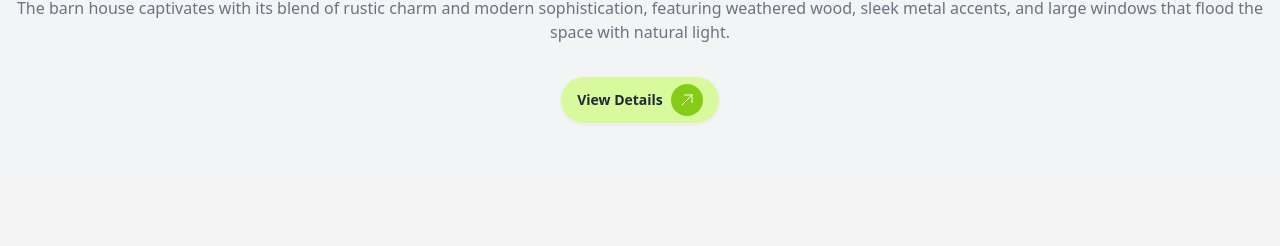
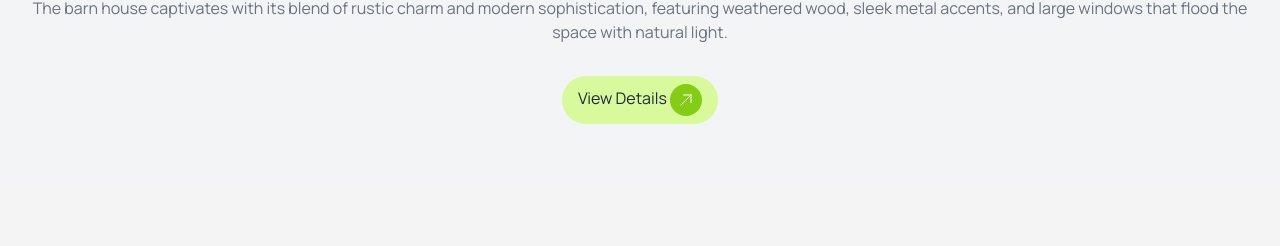
Before and after one commit to muzahid75/Assignment-03, a plain HTML site: page index.html in a window 1280 px wide. Shown: the part 554-800 px from the top of the page. Drawn offline with nearby package versions, Linux system fonts and the light colour scheme.

```diff
--- a/index.html
+++ b/index.html
@@ -5,6 +5,10 @@
     <meta charset="UTF-8">
     <meta name="viewport" content="width=device-width, initial-scale=1.0">
     <title>Assignment - 03</title>
+    <!-- google font cdn  -->
+    <link rel="preconnect" href="https://fonts.googleapis.com">
+    <link rel="preconnect" href="https://fonts.gstatic.com" crossorigin>
+    <link href="https://fonts.googleapis.com/css2?family=Manrope:wght@200..800&display=swap" rel="stylesheet">
     <!-- tailwind CDN -->
     <script src="https://cdn.tailwindcss.com"></script>
     <!-- DaisyUI cdn -->
@@ -18,7 +22,7 @@
                         clifford: '#da373d',
                     },
                     fontFamily: {
-
+                        Manrope: ["Manrope", "sans-serif"]
                     }
                 }
             }
@@ -26,7 +30,7 @@
     </script>
 </head>
 
-<body>
+<body class=" font-Manrope">
     <!-- header section  -->
     <header class="px-3 bg-gray-100">
         <div class="container mx-auto flex justify-between items-center p-4">
@@ -74,7 +78,7 @@
             <p class="text-gray-500 my-4">The barn house captivates with its blend of rustic charm and modern
                 sophistication, featuring weathered wood, sleek metal accents, and large windows that flood the space
                 with natural light.</p>
-            <button class="btn max-w-40 mt-4 bg-lime-200 rounded-full">
+            <button class="mt-4 px-4 py-2 bg-lime-200 rounded-full">
                 View Details
                 <svg xmlns="http://www.w3.org/2000/svg" fill="none" viewBox="0 0 24 24" stroke-width="1.5"
                     stroke="currentColor" class="size-8 bg-lime-500 p-2 rounded-full inline-block text-white">
@@ -329,7 +333,8 @@
 
 
             <!-- Contact Section -->
-            <section class="py-16" style="background-image: url(./assets/bg.jpg); background-repeat: no-repeat; background-size: cover;">
+            <section class="py-16"
+                style="background-image: url(./assets/bg.jpg); background-repeat: no-repeat; background-size: cover;">
                 <div class="container mx-auto text-center">
                     <div class="mx-auto text-center mb-10">
                         <span class="rounded-full p-3 bg-[#eefcdf] text-black">
```
